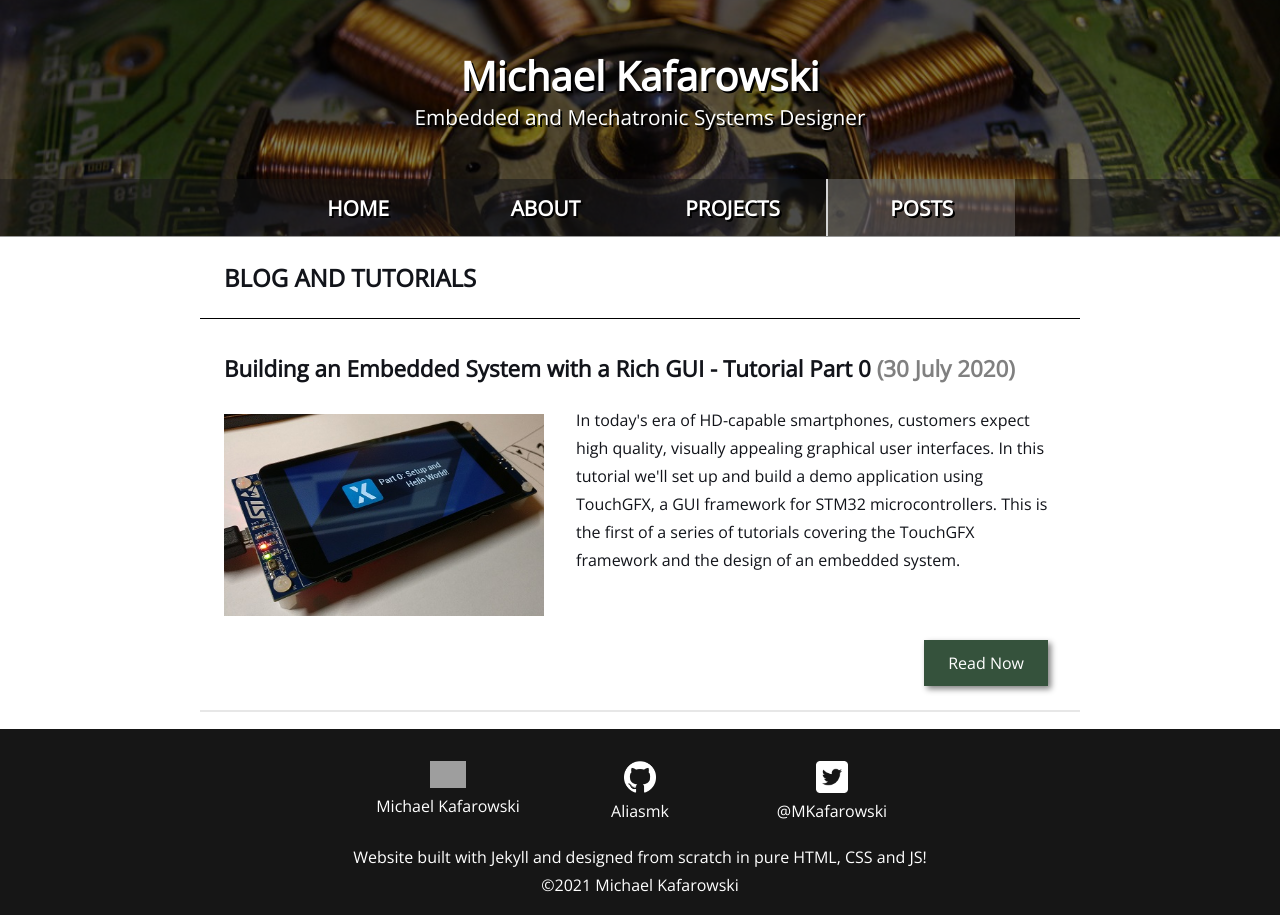
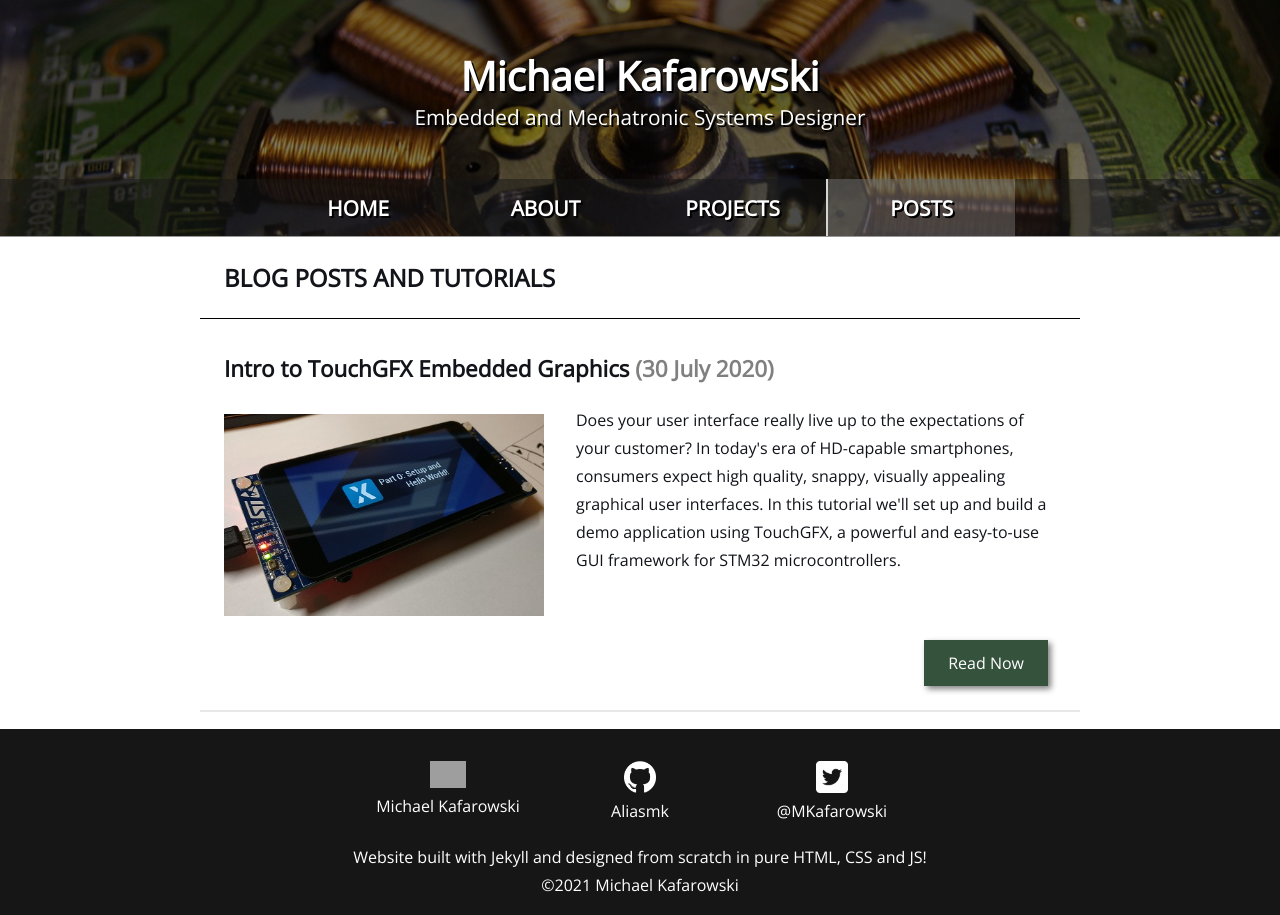
Before and after one commit to Aliasmk/aliasmk.github.io, a Jekyll site: the page built from blog.md, in a window 1280 px wide. Built offline with Jekyll 4.4.1, drawn with Linux system fonts in a browser that asks for light colours; grey boxes are pictures that could not be loaded.

Commit message:
Article edits

```diff
--- a/_posts/2020-07-30-touchgfx-part-0.md
+++ b/_posts/2020-07-30-touchgfx-part-0.md
@@ -1,12 +1,12 @@
 ---
 layout: default
 author: michael
-title: Building an Embedded System with a Rich GUI - Tutorial Part 0
+title: Intro to TouchGFX Embedded Graphics
 imgurl: /assets/img/posts/2020-07-30-touchgfx-part-0/icon.jpg
-excerpt: In today's era of HD-capable smartphones, customers expect high quality, visually appealing graphical user interfaces. In this tutorial we'll set up and build a demo application using TouchGFX, a GUI framework for STM32 microcontrollers. This is the first of a series of tutorials covering the TouchGFX framework and the design of an embedded system.
+excerpt: Does your user interface really live up to the expectations of your customer? In today's era of HD-capable smartphones, consumers expect high quality, snappy, visually appealing graphical user interfaces. In this tutorial we'll set up and build a demo application using TouchGFX, a powerful and easy-to-use GUI framework for STM32 microcontrollers.
 description: In this tutorial we'll set up and build a demo application using TouchGFX, a graphics framework for STM32.
 ---
-# Building an Embedded System with a Rich GUI - Tutorial Part 0
+# Building an Embedded System with a Rich GUI - Introduction to TouchGFX
 
 ## Introduction
 
--- a/blog.md
+++ b/blog.md
@@ -5,7 +5,7 @@ permalink: /blog/
 description: Browse tutorials and blog posts written by Michael Kafarowski
 ---
 
-# Blog and Tutorials
+# Blog Posts and Tutorials
 
 {% for post in site.posts %}
 <article class="project">
--- a/projects.md
+++ b/projects.md
@@ -1,7 +1,7 @@
 ---
 layout: default
 title: Projects
-description: Get inspired with Michael Kafarowski's project showcase, featuring the ALIAneS NES Emulator and the HapticEye Clock, and more.
+description: Get inspired by Michael Kafarowski's project showcase, featuring the ALIAneS NES Emulator, the HapticEye Clock, and more.
 permalink: /projects/
 ---
 
```
Also changed, not shown: _projects/calc50x.md (+3 -3 lines).
